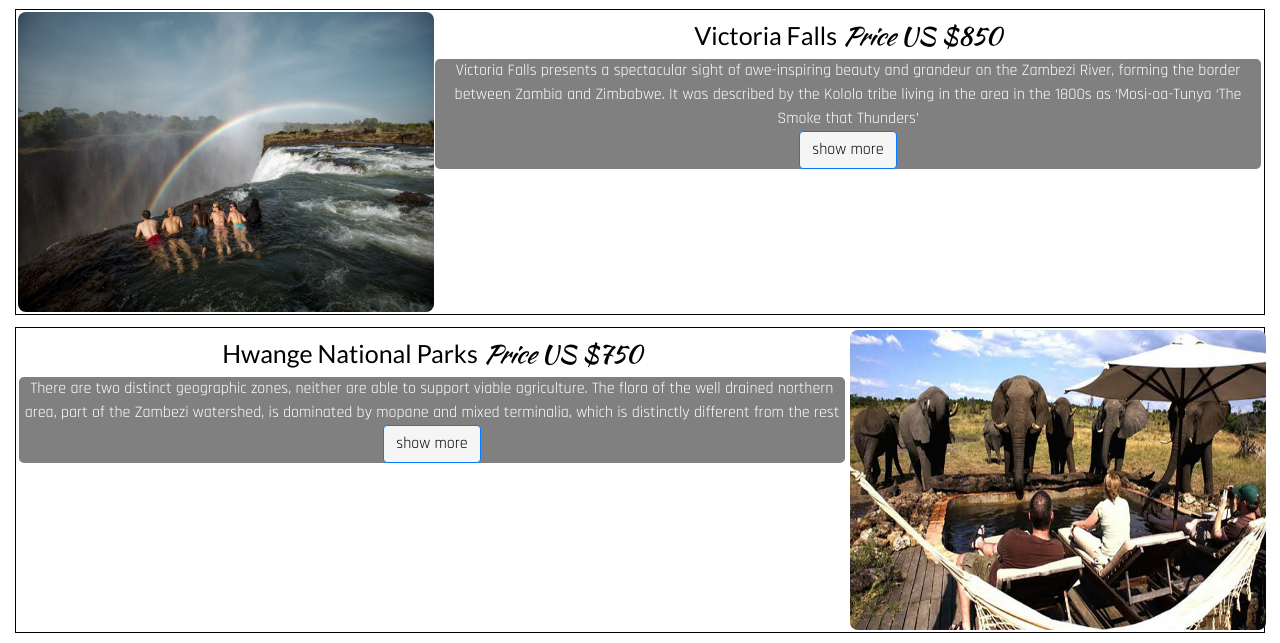
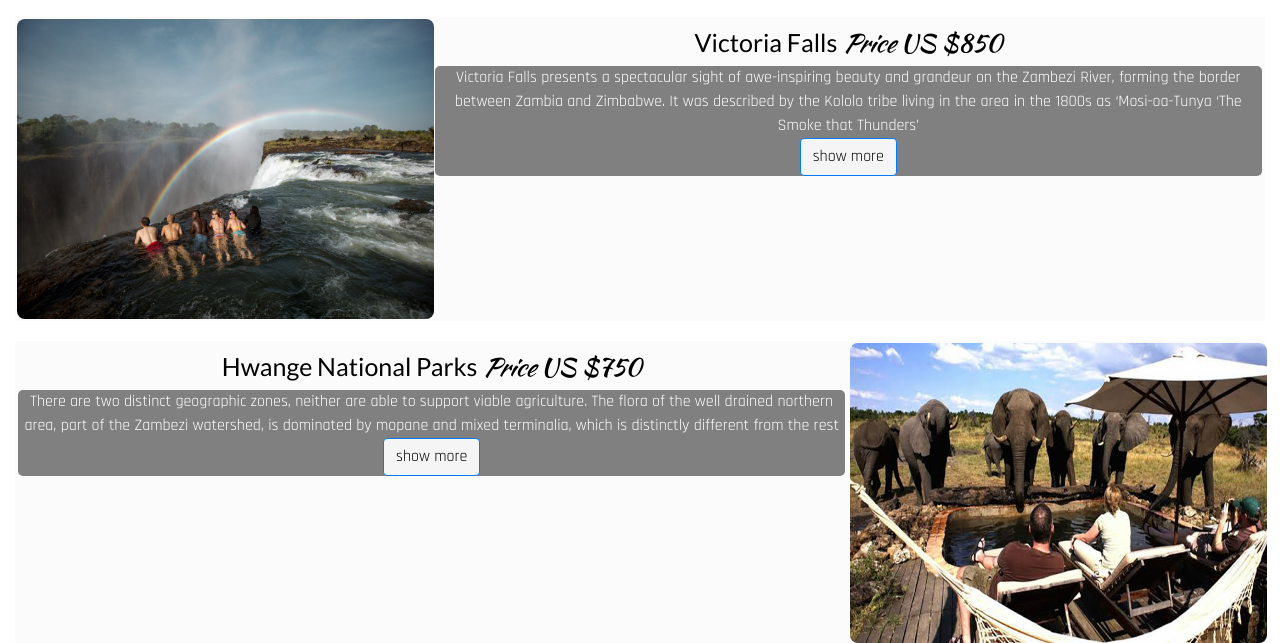
Before and after one commit to Code-Institute-Submissions/MLS-Project-1-Adventure-Tours, a plain HTML site: page explore.html in a window 1280 px wide. Shown: the part 137-780 px from the top of the page. Drawn offline with nearby package versions, Linux system fonts and the light colour scheme.

Commit message:
modifications to css

```diff
--- a/assets/css/style.css
+++ b/assets/css/style.css
@@ -71,10 +71,10 @@ h1 {text-align: center;
 
 /*---------------------explore page styling--------------------*/
 
-.explore {margin: 12px 0;
+.explore {margin: 20px 0;
           background-color:white;
           color: black;
-          border: 1px solid black;}
+          background: rgba(250, 247, 247, 0.54)}
 
 .explore-image {padding: 0 2px;}
 
@@ -88,8 +88,7 @@ h1 {text-align: center;
 .explore-image img {height: 300px;
                      width: 440px;
                     margin: 2px;
-                     border-radius: 8px;
-                    }
+                     border-radius: 8px;}
 
 .paragraph p {font-family: "Rajdhani", sans-serif;
               font-weight: 500;
@@ -115,7 +114,7 @@ h1 {text-align: center;
                         font-weight: 500;}
 
 .explore-activities ul li {text-align: center;
-                        list-style-type: none;}
+                           list-style-type: none;}
 
 
 /*---------------------gallery page styling--------------------*/
```
